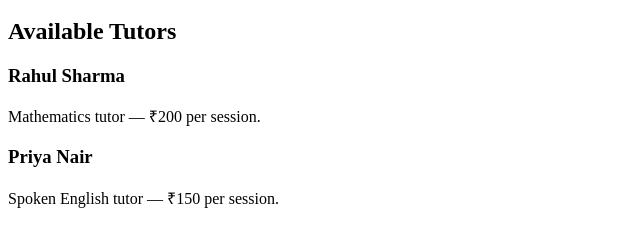
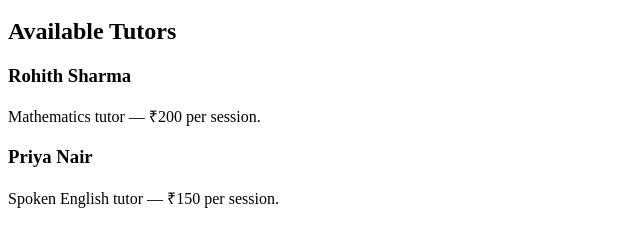
Before and after one commit to mohammedf26300462-hash/peer-tutoring-marketplace, a plain HTML site: page index.html in a window 1280 px wide. Shown: the part 160-385 px from the top of the page, 0-640 px from the left. Drawn offline with Linux system fonts and the light colour scheme.

Commit message:
changed name

```diff
--- a/index.html
+++ b/index.html
@@ -26,7 +26,7 @@
             <h2>Available Tutors</h2>
 
             <article>
-                <h3>Rahul Sharma</h3>
+                <h3>Rohith  Sharma</h3>
                 <p>Mathematics tutor — ₹200 per session.</p>
             </article>
 
```
